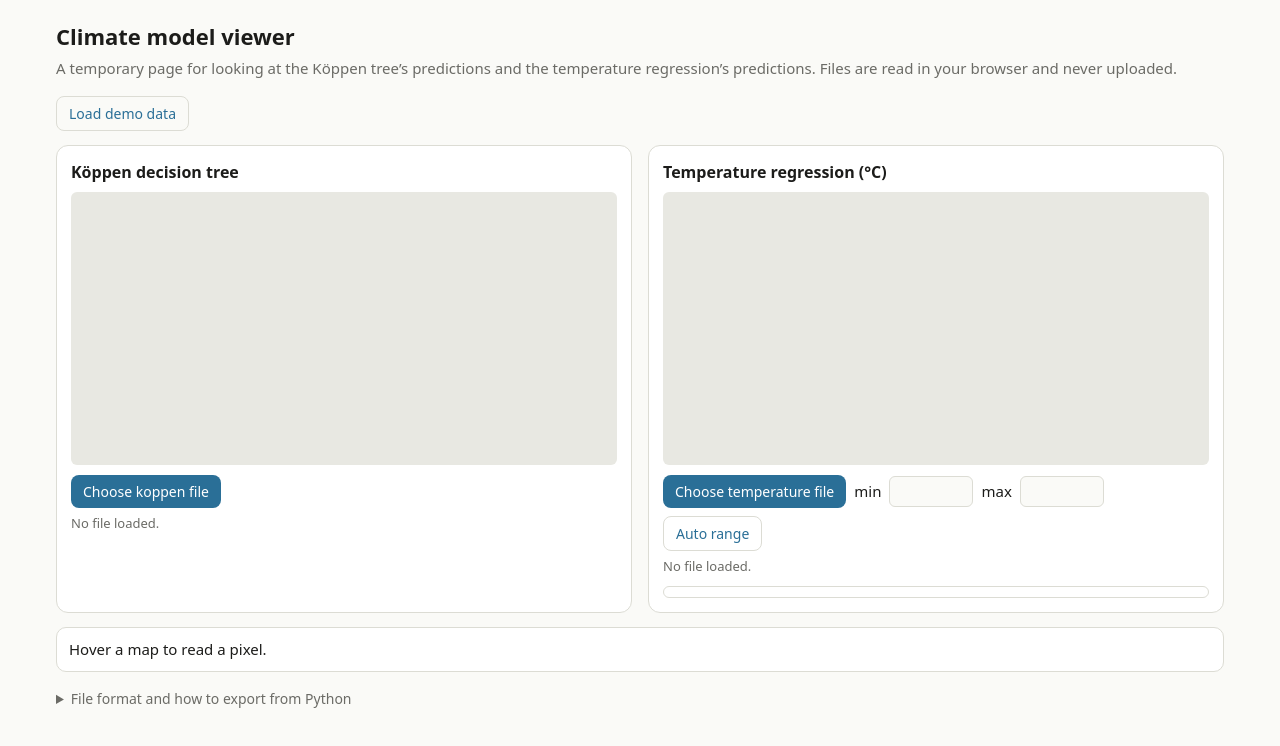
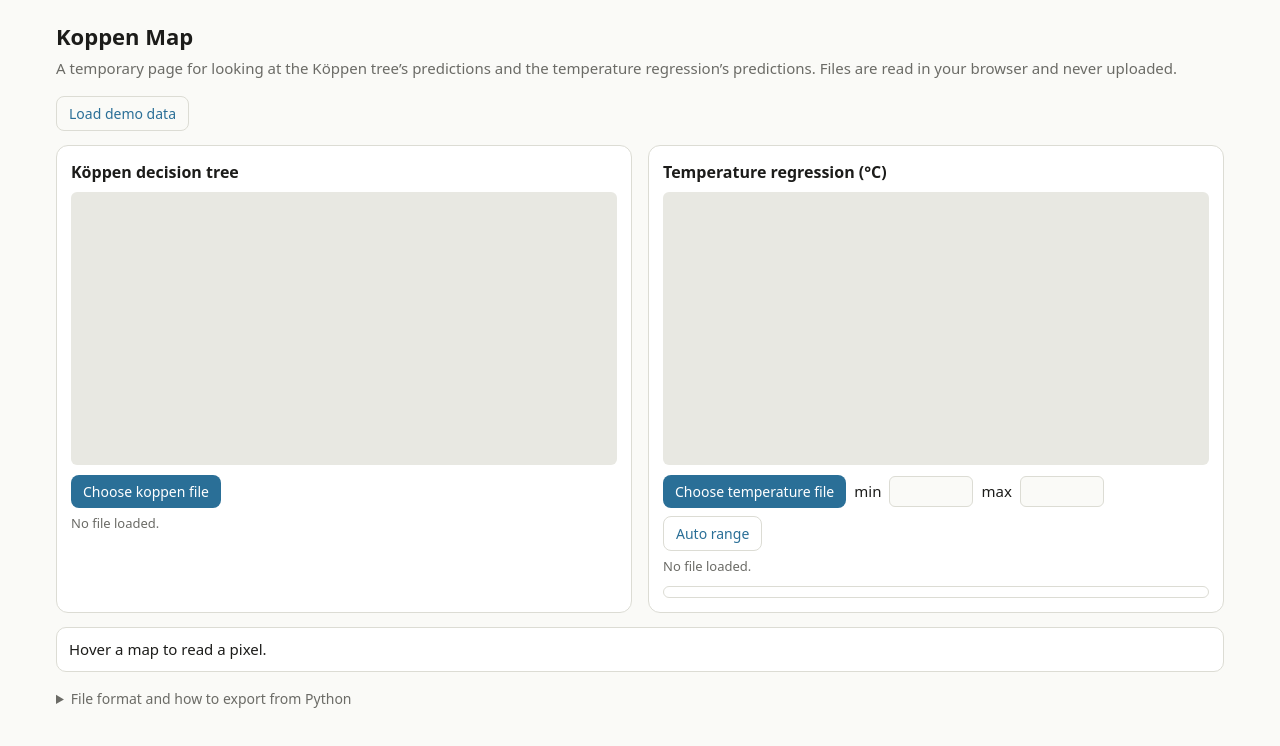
Before and after one commit to LostBlueDotInhabitant/Koppen_Map, a plain HTML site: page index.html in a window 1280 px wide. Drawn offline with Linux system fonts and the light colour scheme.

Commit message:
Change page title from 'Climate model viewer' to 'Koppen Map'

```diff
--- a/index.html
+++ b/index.html
@@ -39,7 +39,7 @@ pre{overflow-x:auto;background:var(--card);border:1px solid var(--bd);border-rad
 </head>
 <body>
 <main>
-<h1>Climate model viewer</h1>
+<h1>Koppen Map</h1>
 <p class="sub">A temporary page for looking at the Köppen tree’s predictions and the temperature regression’s predictions. Files are read in your browser and never uploaded.</p>
 <div class="row" style="margin:0 0 14px"><button id="demo" class="ghost">Load demo data</button></div>
 <div class="grid">
```
